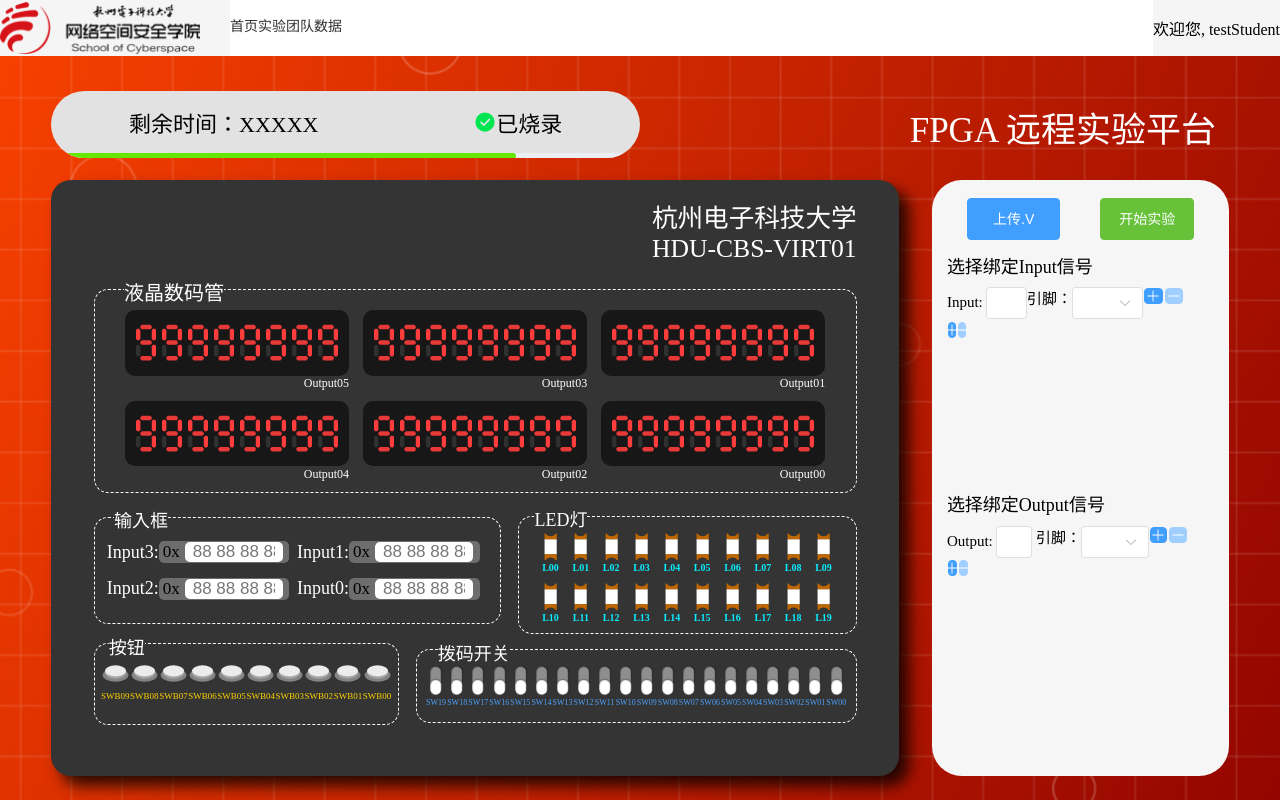
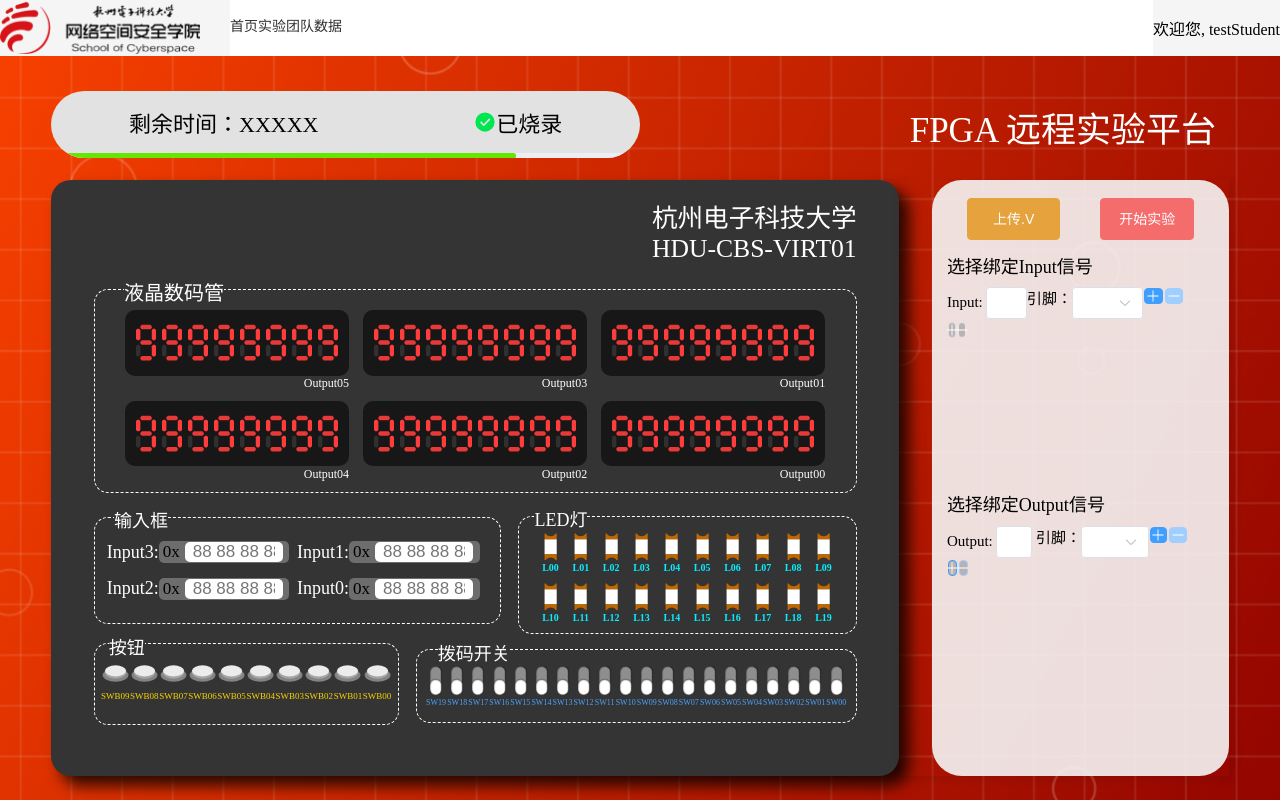
Before and after one commit to inzzo1/FPGA, a Vue app in the folder project/: page /VirturalBoard in a window 1280 px wide. Built offline with nearby package versions, Linux system fonts and the light colour scheme.

Commit message:
[update]: boardApi, virtualBoard logic.

```diff
--- a/project/src/api/boardApi.js
+++ b/project/src/api/boardApi.js
@@ -104,6 +104,6 @@
     return request.post('/fpga/cb/loadHistory',{},{params})
 }
 
-export const simulate = (verilogFile, bindFile) => {
-    return request.post('/fpga/simulate',)
+export const simulate = (formData) => {
+    return request.post('/fpga/simulate',formData)
 }
--- a/project/src/views/VituralBoard.vue
+++ b/project/src/views/VituralBoard.vue
@@ -1,14 +1,17 @@
 <script setup lang="ts">
 import VitualDesk from '@/components/virtualDesk/index.vue';
 import stateHeader from '@/components/header/stateHeader.vue';
-import { UploadUserFile } from 'element-plus';
+import { UploadUserFile, ElMessage, ElMessageBox } from 'element-plus';
 import { ref } from 'vue';
 import { Plus, Minus } from '@element-plus/icons-vue';
+import {simulate} from '@/api/boardApi'
 
 interface Row {
   input: string;
   chains: string[];
 }
+
+const uploadDisabled = ref(false);
 
 const inputRows = ref<Row[]>([
   {
@@ -341,20 +344,61 @@
 );
 
 const beforeUpload = (file: File) => {
-  console.log('File selected:', file);  // 可选，查看选中的文件
-  return false;  // 返回 false，防止自动上传
+  console.log('File selected:', file);
+  if (!file.name.toLowerCase().endsWith('.v')) {
+    ElMessageBox.alert('请选择 .v 文件', '文件格式错误', {
+      confirmButtonText: '确定',
+      type: 'error'
+    });
+    return false; // 阻止上传
+  }
+
+  // 手动添加文件到 fileList
+  fileList.value.push({
+    name: file.name,
+    percentage: 0,
+    status: 'ready',
+    size: file.size,
+    raw: file,
+    uid: Date.now(), // 生成一个唯一的 uid
+  });
+
+  ElMessageBox.alert('上传成功', '提示', {
+    confirmButtonText: '确定'
+  }).then(() => {
+    // 当用户点击“确定”后，禁用上传按钮
+    uploadDisabled.value = true;
+  });
+
+
+  return false;  // 阻止自动上传
 };
 
 const isStart = ref(true)
 
 const startExp = () => {
-  isStart.value = !isStart.value
   const bindData = {
     inputRows: inputRows.value,
     outputRows: outputRows.value
   };
   const formData = new FormData();
   const bindBlob = new Blob([JSON.stringify(bindData)], { type: 'application/json' });
+
+  if (fileList.value.length > 0 && fileList.value[0].raw) {
+    formData.append('verilogFile', fileList.value[0].raw);
+  } else {
+    ElMessageBox.alert('请选择 .v 文件', '文件格式错误', {
+      confirmButtonText: '确定',
+      type: 'error'
+    });
+
+    return;
+  }
+
+  formData.append('bindFile', bindBlob, 'bind.json');
+
+  simulate(formData)
+  isStart.value = !isStart.value
 }
 
 const endExp = () => {
@@ -377,14 +421,15 @@
         <div class="bindBox">
           <div class="bindHeader">
             <el-upload
-            v-model:file-list="fileList"
+            :file-list="fileList"
             multiple
             :before-upload="beforeUpload"
+            :disabled="uploadDisabled"
             class="UploadBt"
             >
-              <el-button type="primary" style="width: 100%;height: 100%;">上传.V</el-button>
+              <el-button type="warning" style="width: 100%;height: 100%;" :disabled="uploadDisabled">上传.V</el-button>
             </el-upload>
-            <el-button type="success" style="width: 35%;height: 100%;" v-if="isStart" @click="startExp">
+            <el-button type="danger" style="width: 35%;height: 100%;" v-if="isStart" @click="startExp">
               开始实验
             </el-button>
             <el-button type="danger" style="width: 35%;height: 100%;" v-if="!isStart" @click="endExp">
@@ -412,8 +457,8 @@
                     </div>
                     <!-- 点击加号新增一行 -->
                     <div>
-                      <el-button @click="addInputRow" :icon="Plus" type="primary" style="width: 10%; height: 10%;"></el-button>
-                      <el-button @click="removeInputRow(rowIndex)" :icon="Minus" type="primary" :disabled="inputRows.length <= 1" style="width: 10%; height: 20%;"></el-button>
+                      <el-button @click="addInputRow" :icon="Plus" style="width: 10%; height: 10%;"></el-button>
+                      <el-button @click="removeInputRow(rowIndex)" :icon="Minus" :disabled="inputRows.length <= 1" style="width: 10%; height: 20%;"></el-button>
                     </div>
                   </div>
 
@@ -531,11 +576,12 @@
       height: 100%;
       display: flex;
       flex-direction: row-reverse;
+      box-shadow: 4px 4px 10px rgba(0, 0, 0, 0.1);
       .bindBox{
         width: 90%;
         height: 100%;
         border-radius: 30px;
-        background-color: #f6f6f6;
+        background-color: rgba(246, 246, 246, 0.9);
         .bindHeader{
           width: 90%;
           height: 7%;
@@ -581,6 +627,10 @@
                 button{
                   margin: 1px;
                 }
+                .el-button{
+                  background-color: rgb(185, 178, 178);
+                  color: white;
+                }
               }
               .chain-part {
                 display: flex;
```
